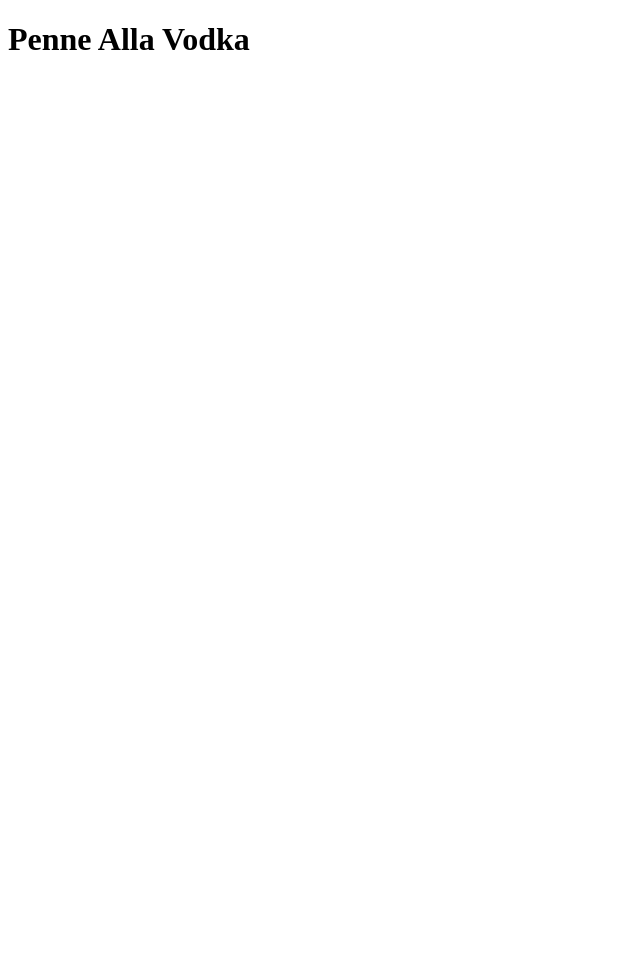
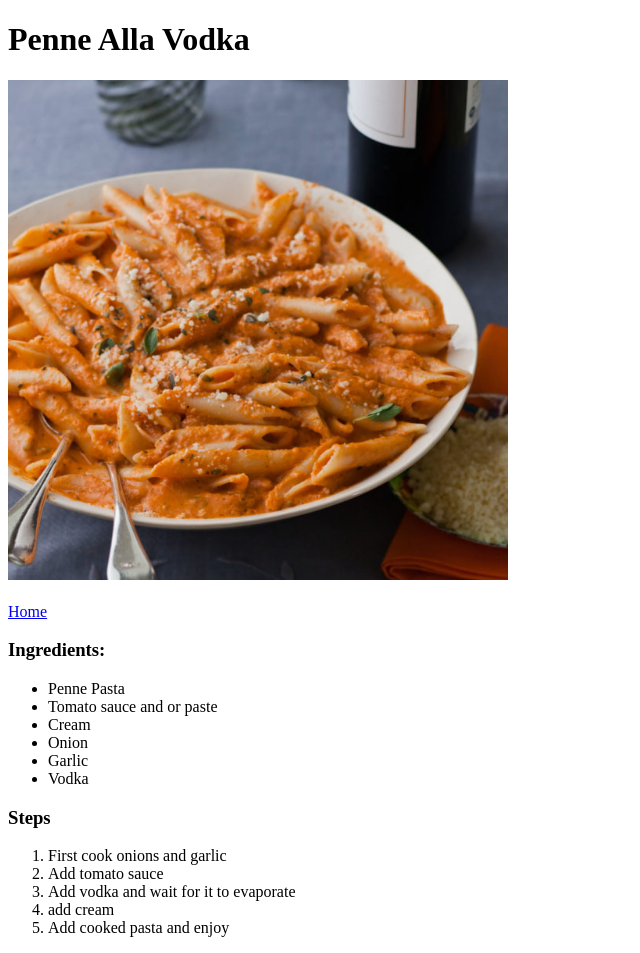
Before and after one commit to gnahc2305/odin-recipes, a plain HTML site: page recipes/penne-alla-vodka.html in a window 1280 px wide. Shown: the whole page, without its empty margins (0-640 px from the left). Before the commit the page ends 800 px from the top, so only its background shows below. Drawn offline with Linux system fonts and the light colour scheme.

Commit message:
Add ingredients and steps on how to make dish on penne-alla-vodka.html with a link to return home

```diff
--- a/recipes/penne-alla-vodka.html
+++ b/recipes/penne-alla-vodka.html
@@ -10,6 +10,30 @@
 
     <h1>Penne Alla Vodka </h1>
 
+    <img src="../images/penne-alla-vodka.jpg" width="500px" height="500px">
+    <h3></h3>
+    <a href="../index.html">Home</a>
+
+    <h3>Ingredients:</h3>
+    <ul>
+        <li>Penne Pasta</li>
+        <li>Tomato sauce and or paste</li>
+        <li>Cream</li>
+        <li>Onion</li>
+        <li>Garlic</li>
+        <li>Vodka</li>
+    </ul>
+
+    <h3>Steps</h3>
+    <ol>
+        <li>First cook onions and garlic</li>
+        <li>Add tomato sauce</li>
+        <li>Add vodka and wait for it to evaporate</li>
+        <li>add cream</li>
+        <li>Add cooked pasta and enjoy</li>
+    </ol>
+
+
 
 
 
```
Also changed, not shown: index.html (+1 -0 lines).
